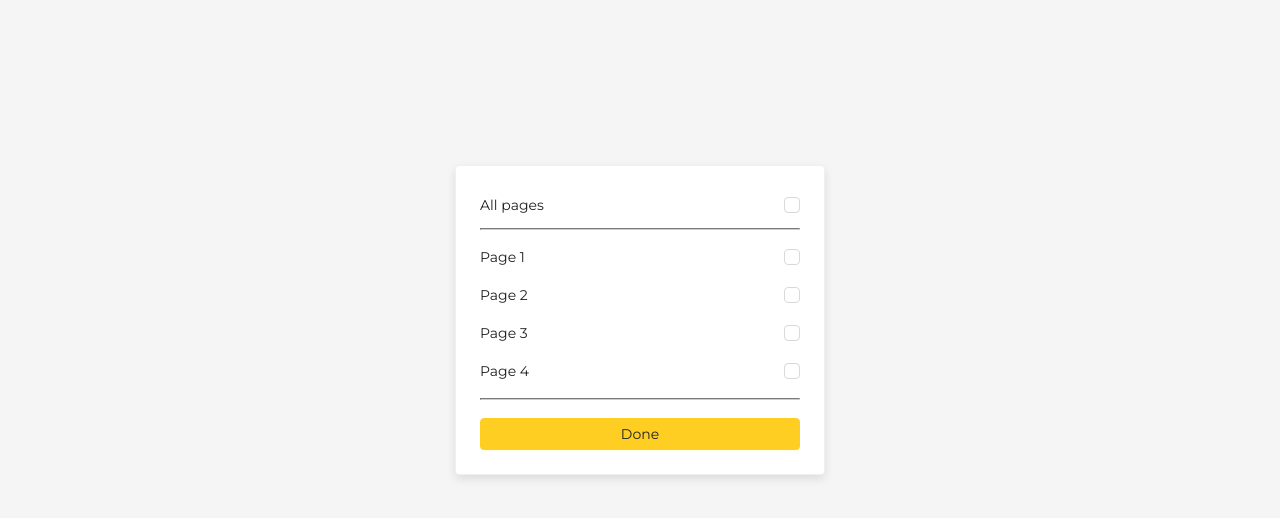
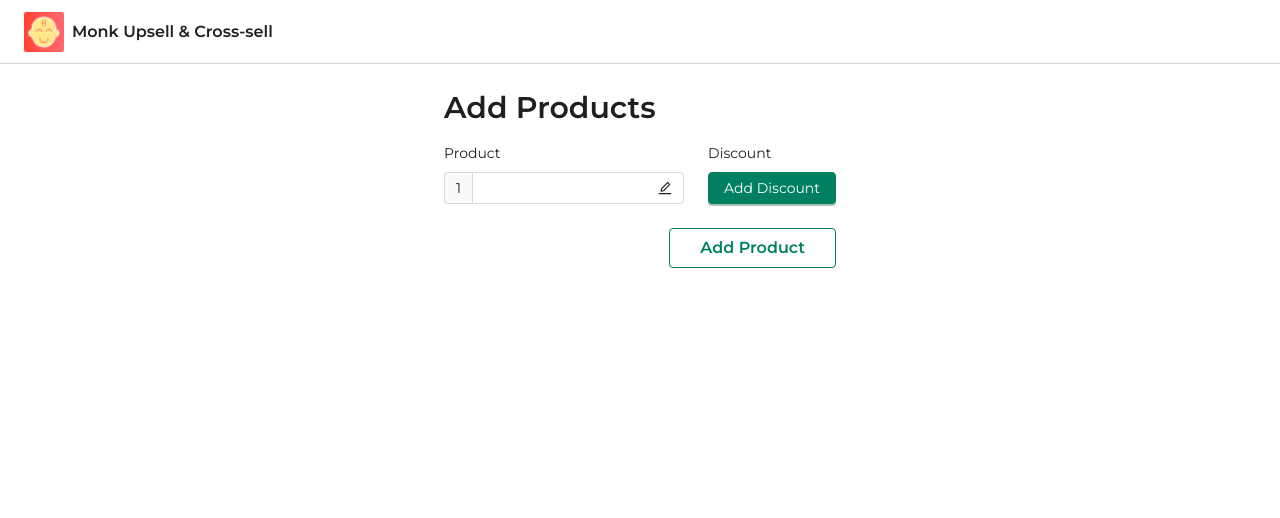
Before and after one commit to darshvaghela/Ellty-Assignment, a React (Vite) app: page / in a window 1280 px wide. Shown: the top 518 px of the page. Built offline with nearby package versions, Linux system fonts and the light colour scheme.

Commit message:
feat : set up for fetch product

```diff
--- /dev/null
+++ b/src/components/loader.tsx
@@ -0,0 +1,39 @@
+import React from 'react';
+import { Spin } from 'antd';
+import styled from 'styled-components';
+import { Flex } from './flex';
+
+type WrapperProps = {
+  height?: string;
+  width?: string;
+};
+
+const Wrapper = styled(Flex)<WrapperProps>`
+  height: ${(props) => props.height || 'auto'};
+  width: ${(props) => props.width || 'auto'};
+`;
+
+type IProps = {
+  height?: string;
+  width?: string;
+  size?: 'small' | 'default' | 'large';
+};
+
+export const Loader: React.FC<IProps> = ({ height, width, size }) => {
+  return (
+    <Wrapper
+      $justifyContent="center"
+      $alignItems="center"
+      height={height}
+      width={width}
+    >
+      <Spin size={size} />
+    </Wrapper>
+  );
+};
+
+Loader.defaultProps = {
+  size: 'default',
+};
+
+export default Loader;
--- /dev/null
+++ b/src/components/product/product-list.tsx
@@ -0,0 +1,75 @@
+import { Divider, message, Modal } from "antd";
+import React, { FC, useCallback, useEffect } from "react";
+
+interface ProductListProps {
+  drawerVisible: boolean;
+  closeDrawer: () => void;
+}
+const ProductList: FC<ProductListProps> = ({ drawerVisible, closeDrawer }) => {
+  //   const [products, setProducts] = React.useState<Product[]>([]);
+  const [search] = React.useState<string>("");
+  const [page] = React.useState<number>(1);
+  const [limit] = React.useState<number>(10);
+
+  // eslint-disable-next-line @typescript-eslint/no-explicit-any
+  const generateQueryString = (params: Record<string, any>) => {
+    const queryString = Object.keys(params)
+      .map((key) => `${key}=${params[key]}`)
+      .join("&");
+    return queryString;
+  };
+
+  const getProducts = useCallback(async () => {
+    try {
+      const query = new URLSearchParams({
+        search,
+        page: String(page),
+        limit: String(limit),
+      });
+
+      const response = await fetch(
+        `http://stageapi.monkcommerce.app/task/products/search${generateQueryString(
+          query
+        )}`,
+        {
+          method: "GET",
+          headers: {
+            "x-api-key": "72njgfa948d9aS7gs5",
+          },
+        }
+      );
+
+      if (!response.ok) {
+        throw new Error(`HTTP error! status: ${response.status}`);
+      }
+
+      const data = await response.json();
+      console.log("Fetched products:", data);
+      // Use the data as needed here
+      // eslint-disable-next-line @typescript-eslint/no-explicit-any
+    } catch (error: any) {
+      console.error("Error fetching products:", error);
+      message.error(
+        error.message || "Something went wrong while fetching products."
+      );
+    }
+  }, [limit, page, search]);
+
+  useEffect(() => {
+    drawerVisible && getProducts();
+  }, [drawerVisible, getProducts]);
+  return (
+    <Modal
+      title="Select Product"
+      open={drawerVisible}
+      closeIcon
+      onCancel={closeDrawer}
+      width={700}
+      style={{ padding: 0 }}
+    >
+      <Divider style={{ width: "100%", padding: 0 }} />
+    </Modal>
+  );
+};
+
+export default ProductList;
--- a/src/constants/theme.ts
+++ b/src/constants/theme.ts
@@ -1,8 +1,8 @@
 import { createGlobalStyle } from "styled-components";
 
 export const theme = {
-  primary: "#FFCE22",
-  secondary: "#FFCE22",
+  primary: "#008060",
+  secondary: "#008060",
   black: "#000000",
   borderRadius: 4,
   fontFamily: "'Montserrat', sans-serif",
--- a/src/index.css
+++ b/src/index.css
@@ -39,14 +39,21 @@ body {
 }
 
 .ant-btn-primary {
-  background-color: #ffce22;
-  border-color: #ffce22;
-  color: #1f2128;
+  background-color: #008060;
+  border-color: #008060;
+  color: #fff;
+}
+
+.ant-btn-default {
+  border-color: #008060;
+  color: #008060;
+  padding: 0px 30px !important;
+  font-weight:  600;
 }
 
 .ant-btn-primary:hover,
 .ant-btn-primary:focus {
-  color: #1f2128 !important;
+  color: #fff !important;
 }
 
 .custom-hr {
--- /dev/null
+++ b/src/layouts/non-authenticated.tsx
@@ -0,0 +1,39 @@
+import { Layout } from "antd";
+import { Content, Header } from "antd/es/layout/layout";
+import { FC, PropsWithChildren } from "react";
+import { Flex } from "../components/flex";
+
+export const NonAuthenticatedLayout: FC<PropsWithChildren> = ({ children }) => (
+  <Layout style={{ minHeight: "100vh" }}>
+    <Header
+      style={{
+        background: "#fff",
+        padding: "0 24px",
+        borderBottom: "1px solid #D1D1D1",
+      }}
+    >
+      <Flex
+        $justifyContent="space-between"
+        $alignItems="center"
+        $flexDirection="row"
+      >
+        <Flex $alignItems="center" $flexDirection="row">
+          <img src="/logo.png" alt="Logo" style={{ height: 40 }} />
+          <span style={{ fontSize: 16, fontWeight: 600, marginLeft: 8 }}>
+            Monk Upsell & Cross-sell
+          </span>
+        </Flex>
+      </Flex>
+    </Header>
+
+    <Content style={{ position: "relative", backgroundColor: "#fff" }}>
+      <Flex
+        $alignItems="center"
+        $flexDirection="column"
+        style={{ minHeight: "80vh" }}
+      >
+        {children}
+      </Flex>
+    </Content>
+  </Layout>
+);
--- a/src/pages/home.tsx
+++ b/src/pages/home.tsx
@@ -1,74 +1,44 @@
-import { Card, Checkbox, Button, Layout } from "antd";
+import { Button, Form, Input, Row, Space, Typography } from "antd";
+import { Flex } from "../components/flex";
+import { EditOutlined } from "@ant-design/icons";
 import { useState } from "react";
-import { Flex } from "../components/flex";
-
-const pages = ["Page 1", "Page 2", "Page 3", "Page 4"];
+import ProductList from "../components/product/product-list";
 
 const Home = () => {
-  const [selectedPages, setSelectedPages] = useState<string[]>([]);
-  const allSelected = selectedPages.length === pages.length;
-
-  const handleSelectAll = (checked: boolean) => {
-    setSelectedPages(checked ? pages : []);
-  };
-
-  const handleSelectPage = (page: string, checked: boolean) => {
-    setSelectedPages(
-      checked
-        ? [...selectedPages, page]
-        : selectedPages.filter((p) => p !== page)
-    );
-  };
-
+  const [drawerVisible, setDrawerVisible] = useState(false);
   return (
-    <Layout style={{ minHeight: "100vh" }}>
-      <Flex
-        $justifyContent="center"
-        $alignItems="center"
-        $flexDirection="column"
-        style={{
-          minHeight: "80vh",
-        }}
-      >
-        <Card
-          style={{
-            width: 370,
-            boxShadow: "0 4px 10px rgba(0,0,0,0.1)",
-          }}
-        >
-          <div className="checkbox-container">
-            <span>All pages</span>
-            <Checkbox
-              checked={allSelected}
-              onChange={(e) => handleSelectAll(e.target.checked)}
-              className="custom-checkbox"
-            />
-          </div>
-          <hr className="custom-hr" />
-          {pages.map((page) => (
-            <div key={page} className="checkbox-sub-container">
-              <span>{page}</span>
-              <Checkbox
-                checked={selectedPages.includes(page)}
-                onChange={(e) => handleSelectPage(page, e.target.checked)}
-                className="custom-checkbox"
+    <Flex $flexDirection="column">
+      <Typography.Title level={2}>Add Products</Typography.Title>
+      <Row>
+        <Form layout="vertical">
+          <Space align="end" size="large" style={{ flexWrap: "wrap" }}>
+            <Form.Item label="Product">
+              <Input
+                readOnly
+                addonBefore={<>1</>}
+                suffix={<EditOutlined />}
+                onFocus={(e) => {
+                  e.target.blur();
+                  setDrawerVisible(true);
+                }}
               />
-            </div>
-          ))}
-          <hr className="custom-hr" />
-          <Button
-            type="primary"
-            block
-            style={{
-              marginTop: 10,
-            }}
-            onClick={() => console.log(selectedPages)}
-          >
-            Done
-          </Button>
-        </Card>
+            </Form.Item>
+            <Form.Item label="Discount">
+              <Button type="primary">Add Discount</Button>
+            </Form.Item>
+          </Space>
+        </Form>
+        <ProductList
+          drawerVisible={drawerVisible}
+          closeDrawer={() => setDrawerVisible(false)}
+        />
+      </Row>
+      <Flex $justifyContent="flex-end" $alignItems="center">
+        <Button type="default" size="large">
+          Add Product
+        </Button>
       </Flex>
-    </Layout>
+    </Flex>
   );
 };
 
--- a/src/router.tsx
+++ b/src/router.tsx
@@ -1,8 +1,13 @@
 import { Routes, Route } from "react-router-dom";
 import { publicRoutes } from "./utils/routes";
+import { NonAuthenticatedLayout } from "./layouts/non-authenticated";
+import React from "react";
+import Loader from "./components/loader";
 
 const Router = () => {
   return (
+    <NonAuthenticatedLayout>
+      <React.Suspense fallback={<Loader height="100vh" width="100vw" />}>
         <Routes key={location.pathname}>
           {publicRoutes.map((routeObj) => (
             <Route
@@ -12,6 +17,8 @@ const Router = () => {
             />
           ))}
         </Routes>
+      </React.Suspense>
+    </NonAuthenticatedLayout>
   );
 };
 
```
Also changed, not shown: src/type/product.ts (added, +19 -0 lines), public/logo.png (added). Lines whose indentation alone changed are shown as unchanged.
